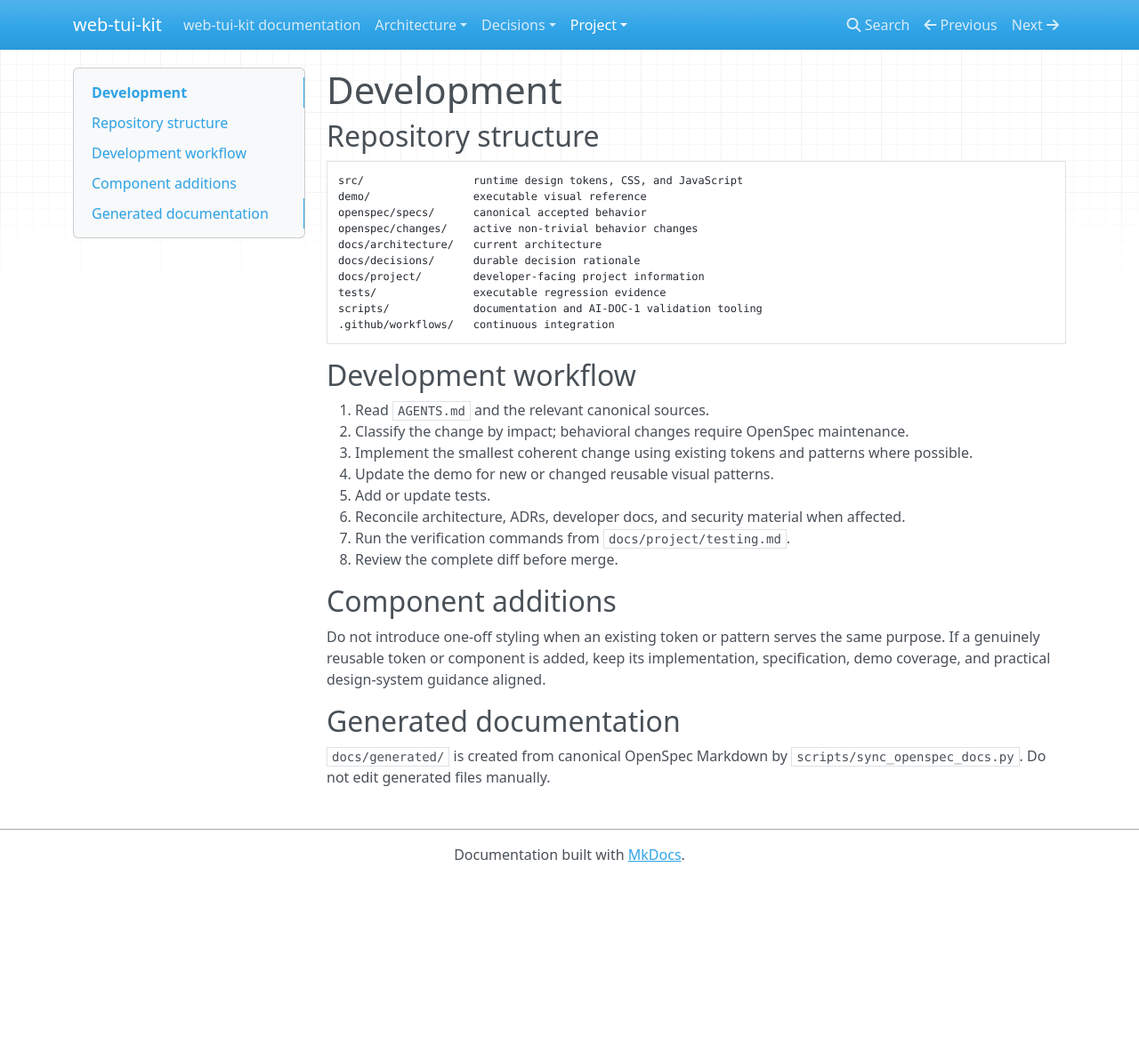
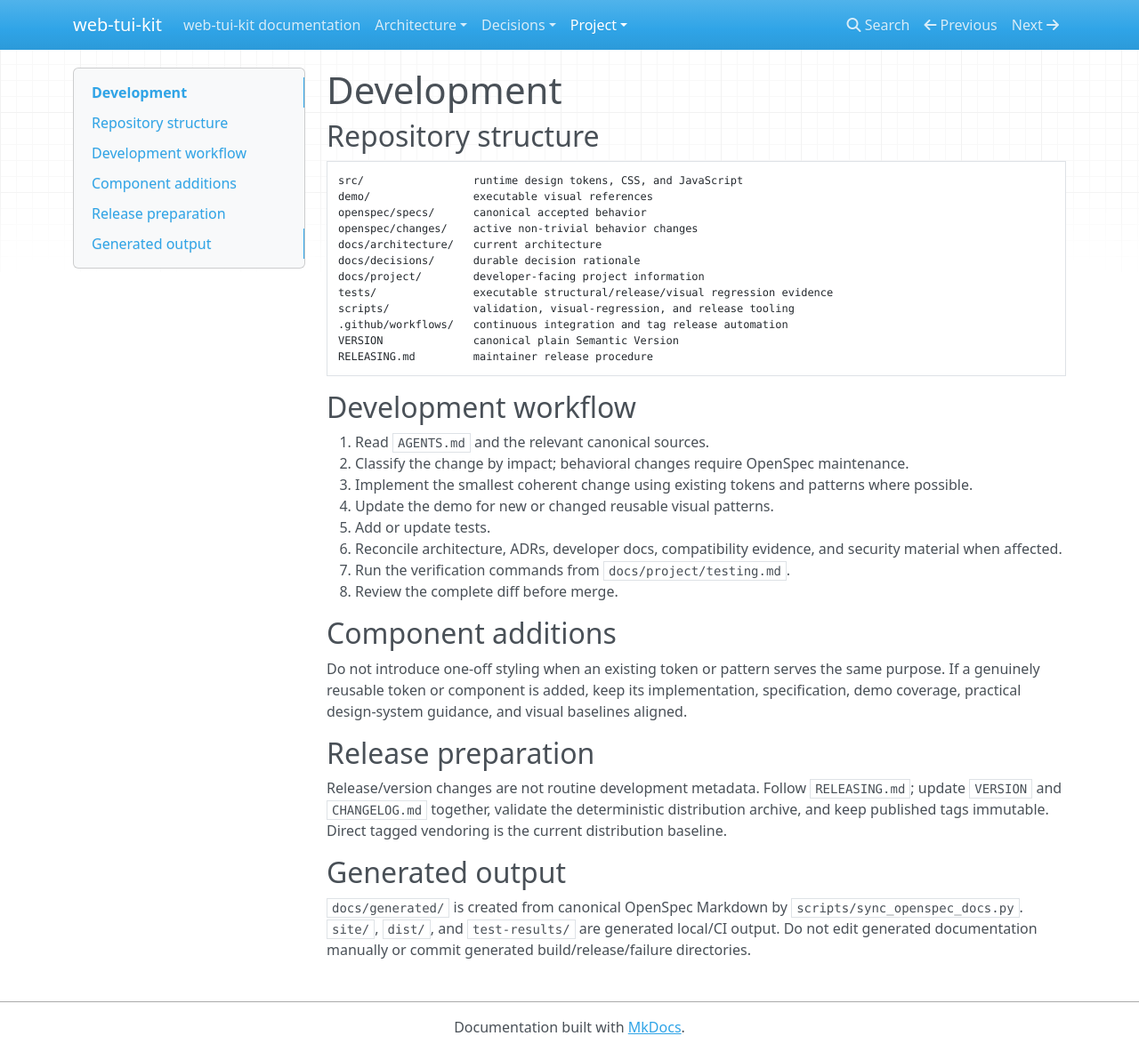
Before and after one commit to 1990jk1990/web-tui-kit, an MkDocs documentation site: the page built from docs/project/development.md, in a window 1280 px wide and 1183 px high. Shown: the whole window at 89% size. Built offline with MkDocs 1.6.1, drawn with Linux system fonts in a browser that asks for light colours; nearby versions of some CDN libraries.

Commit message:
docs: include release tooling in development workflow

````diff
--- a/docs/project/development.md
+++ b/docs/project/development.md
@@ -4,15 +4,17 @@
 
 ```text
 src/                 runtime design tokens, CSS, and JavaScript
-demo/                executable visual reference
+demo/                executable visual references
 openspec/specs/      canonical accepted behavior
 openspec/changes/    active non-trivial behavior changes
 docs/architecture/   current architecture
 docs/decisions/      durable decision rationale
 docs/project/        developer-facing project information
-tests/               executable regression evidence
-scripts/             documentation and AI-DOC-1 validation tooling
-.github/workflows/   continuous integration
+tests/               executable structural/release/visual regression evidence
+scripts/             validation, visual-regression, and release tooling
+.github/workflows/   continuous integration and tag release automation
+VERSION              canonical plain Semantic Version
+RELEASING.md         maintainer release procedure
 ```
 
 ## Development workflow
@@ -22,14 +24,18 @@ scripts/             documentation and AI-DOC-1 validation tooling
 3. Implement the smallest coherent change using existing tokens and patterns where possible.
 4. Update the demo for new or changed reusable visual patterns.
 5. Add or update tests.
-6. Reconcile architecture, ADRs, developer docs, and security material when affected.
+6. Reconcile architecture, ADRs, developer docs, compatibility evidence, and security material when affected.
 7. Run the verification commands from `docs/project/testing.md`.
 8. Review the complete diff before merge.
 
 ## Component additions
 
-Do not introduce one-off styling when an existing token or pattern serves the same purpose. If a genuinely reusable token or component is added, keep its implementation, specification, demo coverage, and practical design-system guidance aligned.
+Do not introduce one-off styling when an existing token or pattern serves the same purpose. If a genuinely reusable token or component is added, keep its implementation, specification, demo coverage, practical design-system guidance, and visual baselines aligned.
 
-## Generated documentation
+## Release preparation
 
-`docs/generated/` is created from canonical OpenSpec Markdown by `scripts/sync_openspec_docs.py`. Do not edit generated files manually.
+Release/version changes are not routine development metadata. Follow `RELEASING.md`; update `VERSION` and `CHANGELOG.md` together, validate the deterministic distribution archive, and keep published tags immutable. Direct tagged vendoring is the current distribution baseline.
+
+## Generated output
+
+`docs/generated/` is created from canonical OpenSpec Markdown by `scripts/sync_openspec_docs.py`. `site/`, `dist/`, and `test-results/` are generated local/CI output. Do not edit generated documentation manually or commit generated build/release/failure directories.
````
